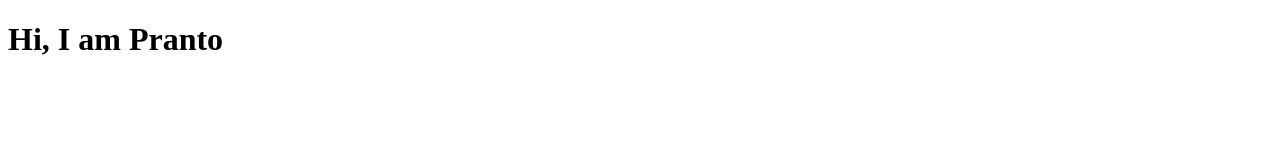
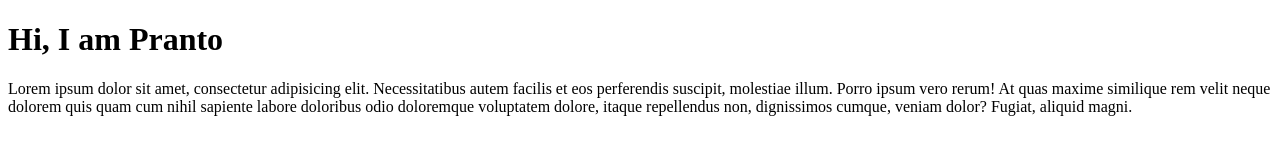
Before and after one commit to Jitendrapranto/Learning-git, a plain HTML site: page index.html in a window 1280 px wide. Drawn offline with Linux system fonts and the light colour scheme.

Commit message:
Second Commit

```diff
--- a/index.html
+++ b/index.html
@@ -7,5 +7,6 @@
 </head>
 <body>
     <h1>Hi, I am Pranto</h1>
+    <p>Lorem ipsum dolor sit amet, consectetur adipisicing elit. Necessitatibus autem facilis et eos perferendis suscipit, molestiae illum. Porro ipsum vero rerum! At quas maxime similique rem velit neque dolorem quis quam cum nihil sapiente labore doloribus odio doloremque voluptatem dolore, itaque repellendus non, dignissimos cumque, veniam dolor? Fugiat, aliquid magni.</p>
 </body>
 </html>
```
Also changed, not shown: one.txt.txt.
